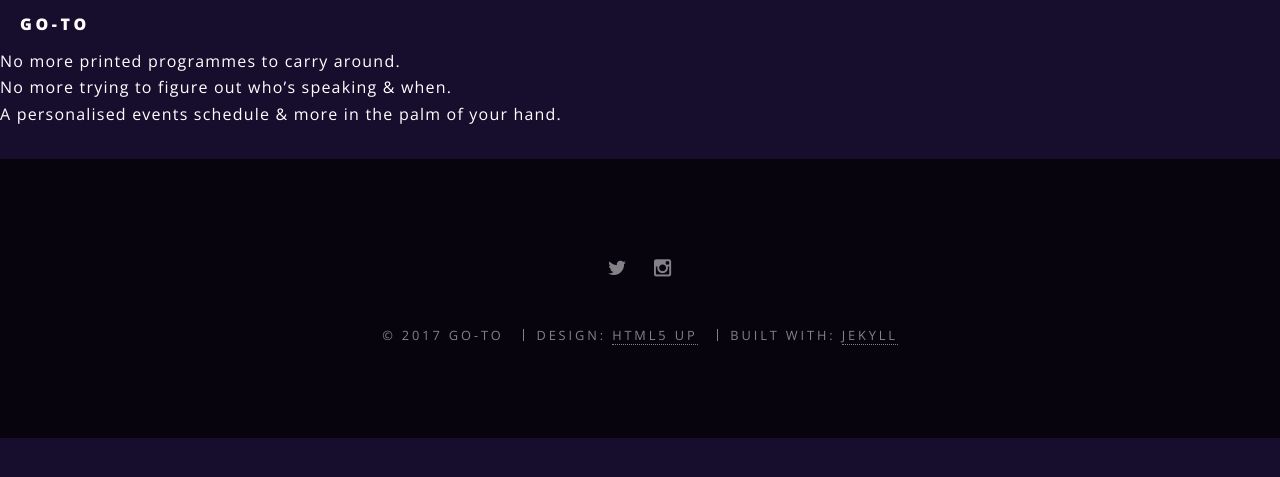
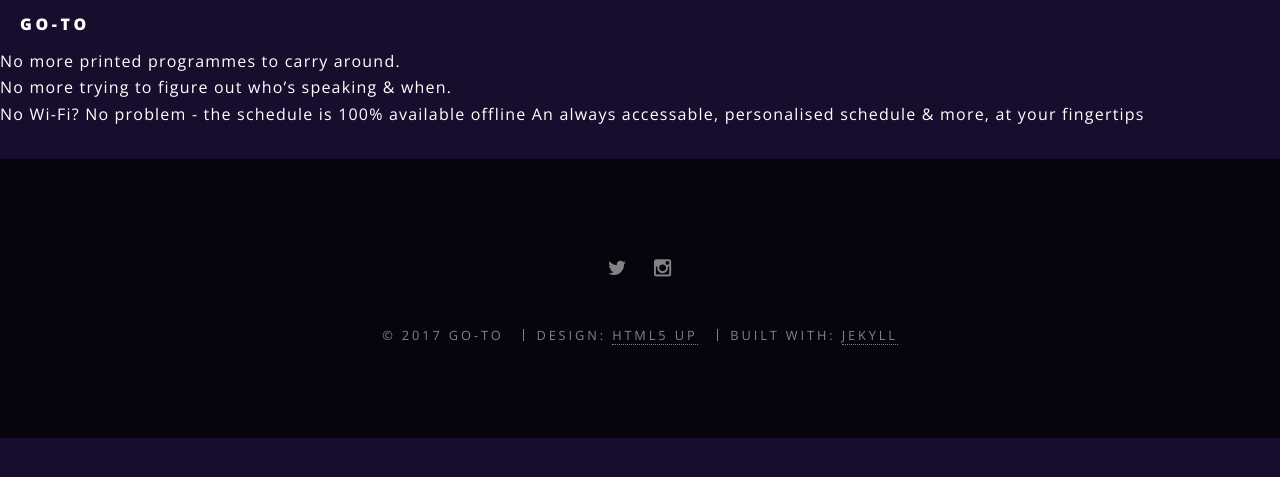
Before and after one commit to iamrobj/event_app_paleo_mag, a Jekyll site: the page built from _posts/sections/2016-06-24-section-1.markdown, in a window 1280 px wide. Shown: the top 477 px of the page. Built offline with Jekyll 4.4.1, drawn with Linux system fonts in a browser that asks for light colours; our own code applies the rules of GitHub Pages for plain Markdown files.

Commit message:
Update 2016-06-24-section-1.markdown

```diff
--- a/_posts/sections/2016-06-24-section-1.markdown
+++ b/_posts/sections/2016-06-24-section-1.markdown
@@ -7,4 +7,5 @@ tags: [section]
 
 No more printed programmes to carry around.<br>
 No more trying to figure out who's speaking & when.<br>
-A personalised events schedule & more in the palm of your hand.
+No Wi-Fi? No problem - the schedule is 100% available offline
+An always accessable, personalised schedule & more, at your fingertips
```
